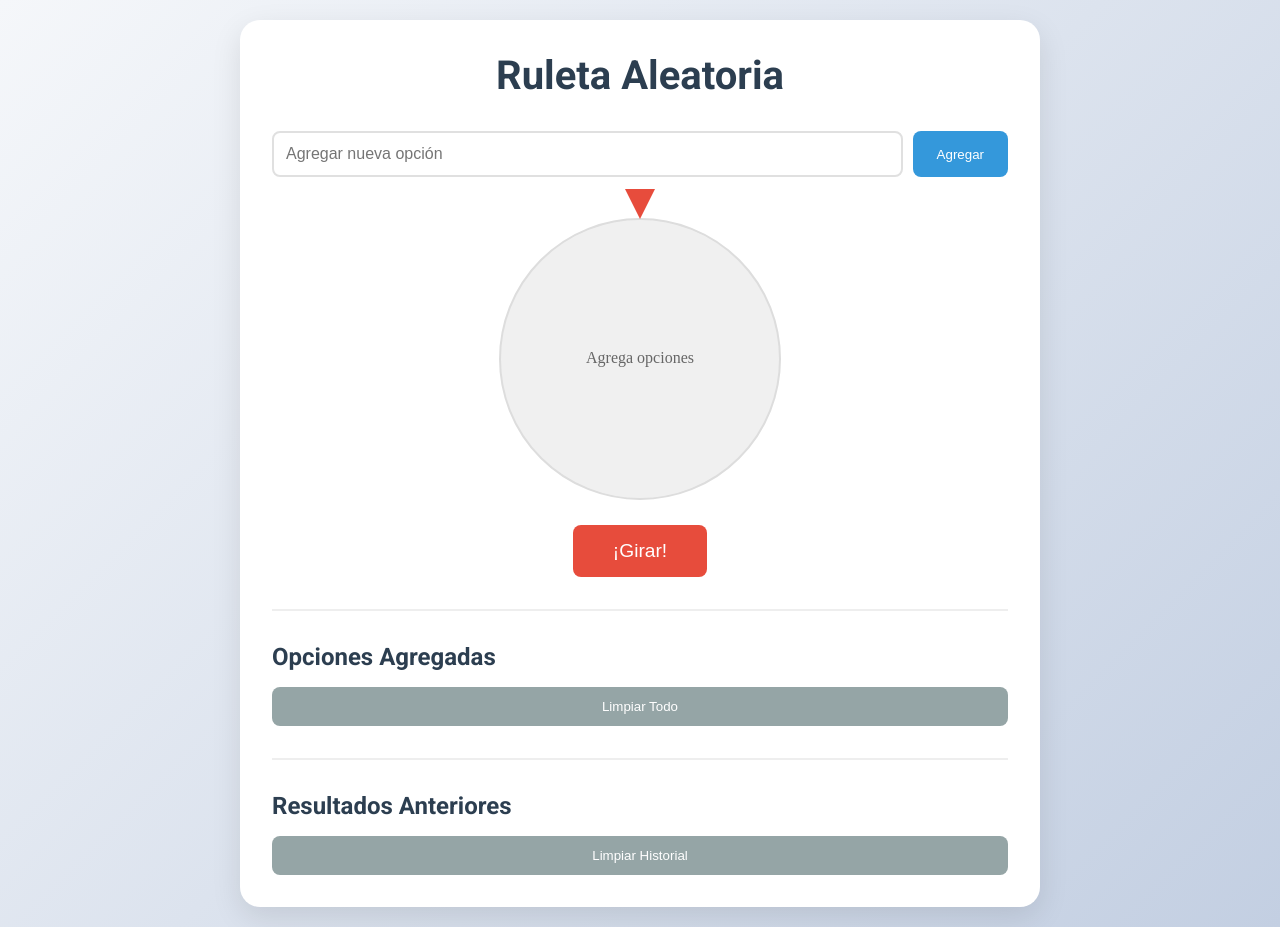
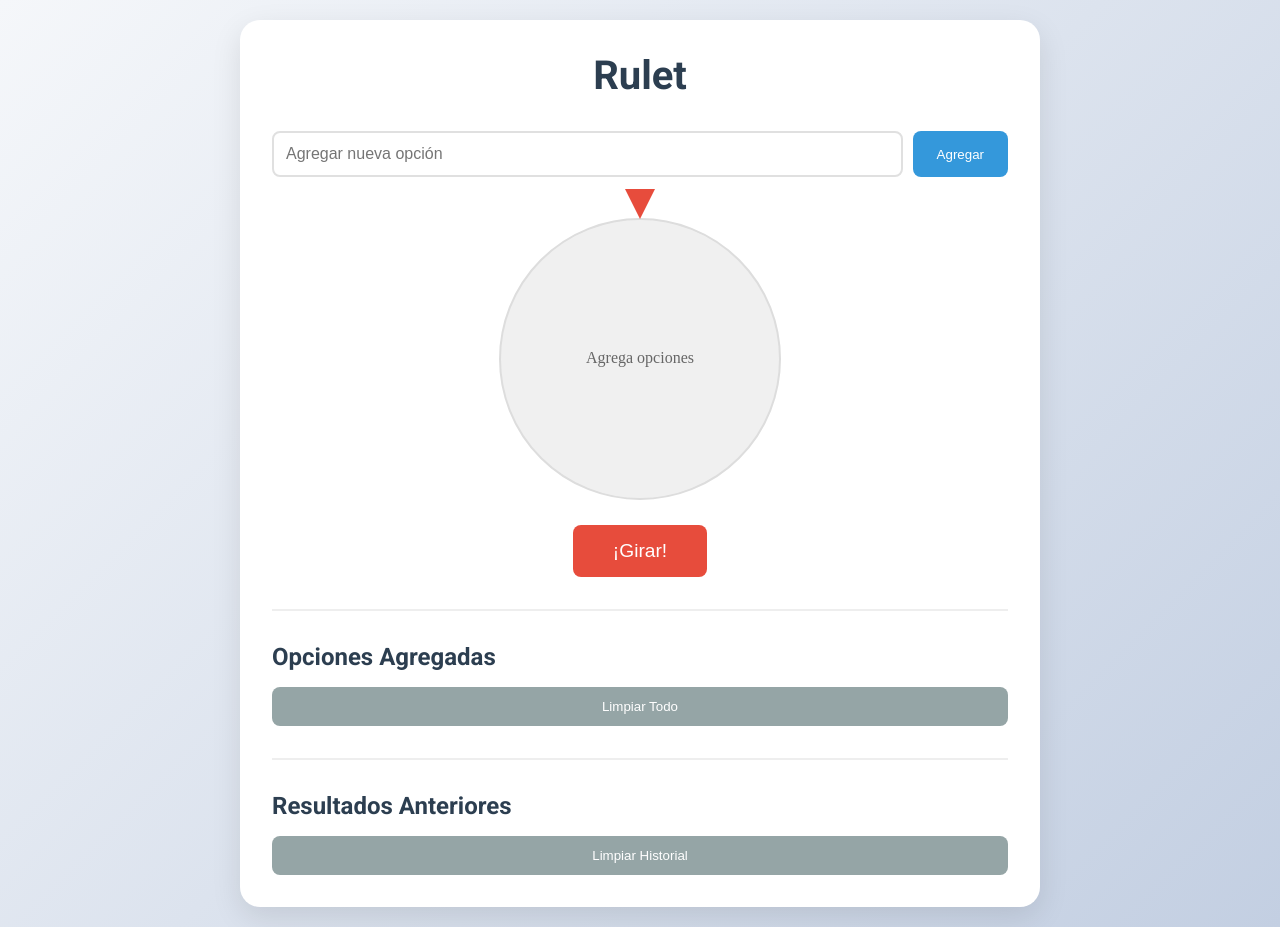
Before and after one commit to Je0azul5/Roulette, a plain HTML site: page index.html in a window 1280 px wide. Drawn offline with Linux system fonts and the light colour scheme.

Commit message:
Named Rulet

```diff
--- a/index.html
+++ b/index.html
@@ -3,13 +3,13 @@
 <head>
     <meta charset="UTF-8">
     <meta name="viewport" content="width=device-width, initial-scale=1.0">
-    <title>Ruleta Aleatoria</title>
+    <title>Rulet</title>
     <link rel="stylesheet" href="styles.css">
     <link href="https://fonts.googleapis.com/css2?family=Roboto:wght@400;500;700&display=swap" rel="stylesheet">
 </head>
 <body>
     <div class="container">
-        <h1>Ruleta Aleatoria</h1>
+        <h1>Rulet</h1>
 
         <div class="input-section">
             <input type="text" id="optionInput" placeholder="Agregar nueva opción">
```
